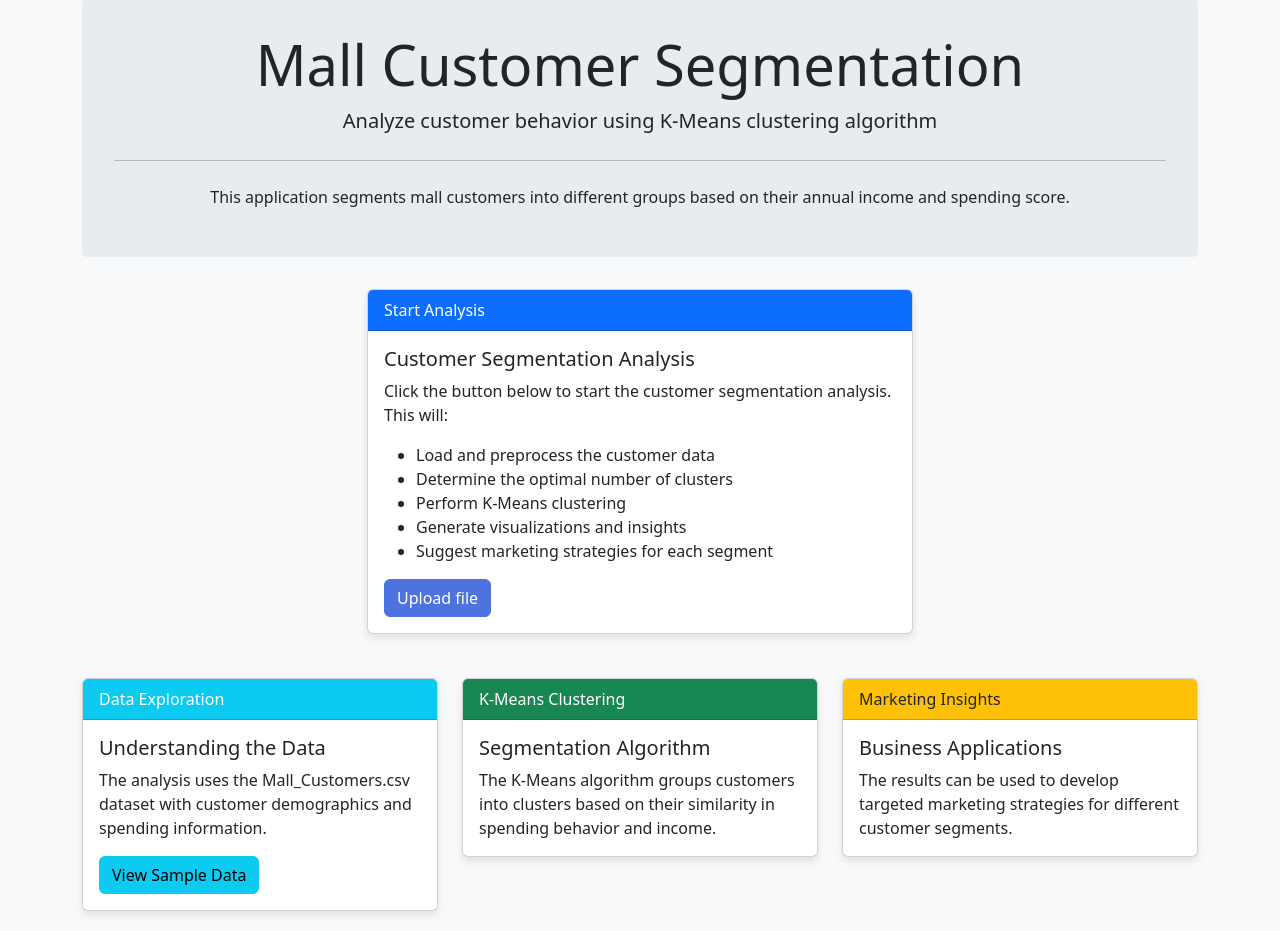
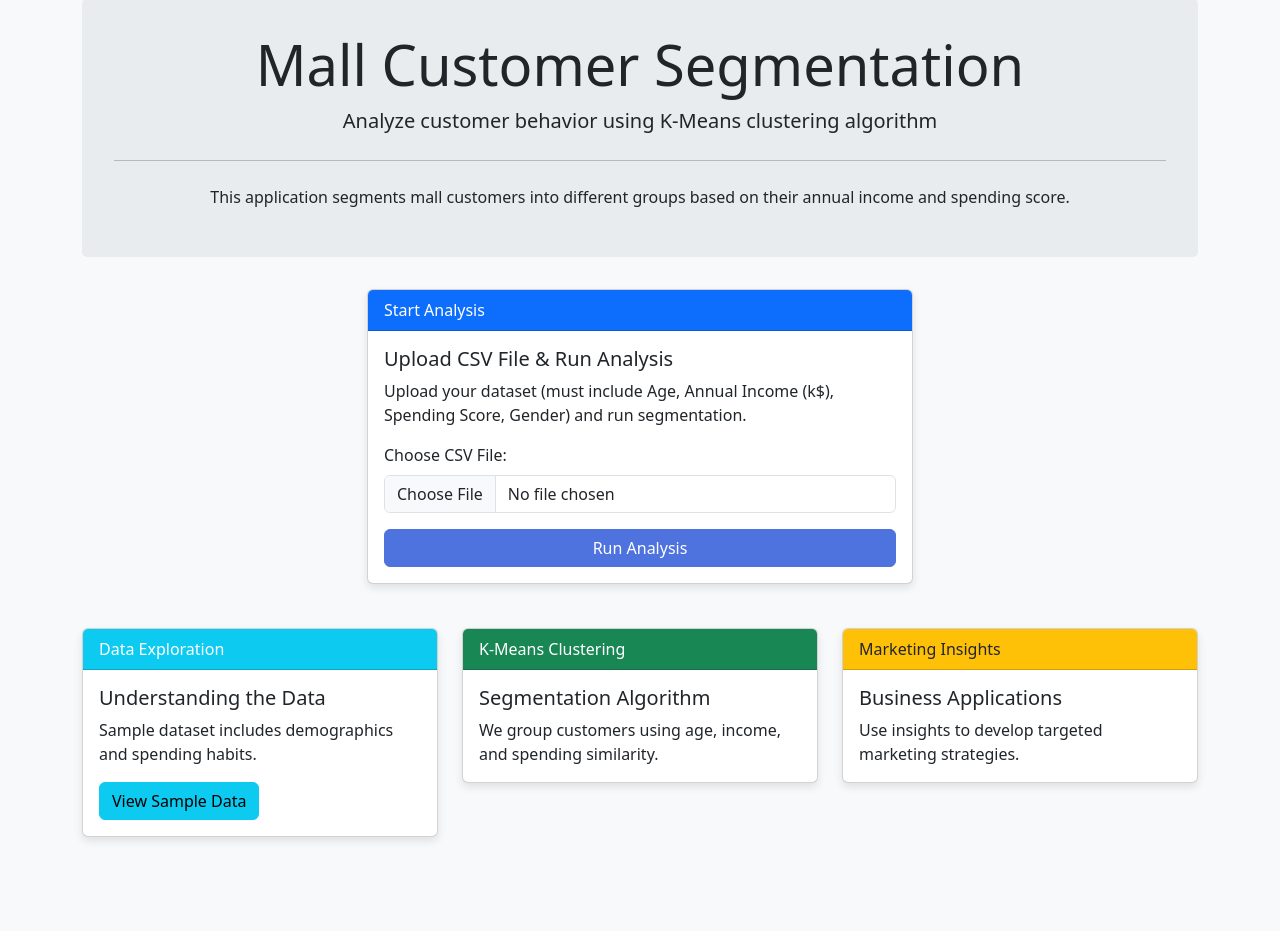
Before and after one commit to glaudinekorrie/project1, a Flask app: page / in a window 1280 px wide. Shown: the part 21-952 px from the top of the page. After the commit the page ends 862 px from the top, so only its background shows below. Run offline with Flask 3, Linux system fonts and the light colour scheme; some libraries are stand-ins or nearby versions.

Commit message:
Update index.html

```diff
--- a/mall_segmentation/templates/index.html
+++ b/mall_segmentation/templates/index.html
@@ -46,16 +46,19 @@
                         Start Analysis
                     </div>
                     <div class="card-body">
-                        <h5 class="card-title">Customer Segmentation Analysis</h5>
-                        <p class="card-text">Click the button below to start the customer segmentation analysis. This will:</p>
-                        <ul>
-                            <li>Load and preprocess the customer data</li>
-                            <li>Determine the optimal number of clusters</li>
-                            <li>Perform K-Means clustering</li>
-                            <li>Generate visualizations and insights</li>
-                            <li>Suggest marketing strategies for each segment</li>
-                        </ul>
-                        <button id="runAnalysisBtn" class="btn btn-primary btn-block">Upload file</button>
+                        <h5 class="card-title">Upload CSV File & Run Analysis</h5>
+                        <p class="card-text">Upload your dataset (must include Age, Annual Income (k$), Spending Score, Gender) and run segmentation.</p>
+
+                        <!-- Upload Form -->
+                        <form id="uploadForm" method="POST" enctype="multipart/form-data">
+                            <div class="mb-3">
+                                <label for="file" class="form-label">Choose CSV File:</label>
+                                <input class="form-control" type="file" name="file" id="file" accept=".csv" required>
+                            </div>
+                            <button type="submit" class="btn btn-primary btn-block w-100">Run Analysis</button>
+                        </form>
+
+                        <!-- Loading Indicator -->
                         <div id="loadingIndicator" class="mt-3 d-none">
                             <div class="d-flex justify-content-center">
                                 <div class="spinner-border text-primary" role="status">
@@ -69,71 +72,68 @@
             </div>
         </div>
 
+        <!-- Info Cards -->
         <div class="row mt-4">
             <div class="col-md-4">
                 <div class="card">
-                    <div class="card-header bg-info text-white">
-                        Data Exploration
-                    </div>
+                    <div class="card-header bg-info text-white">Data Exploration</div>
                     <div class="card-body">
                         <h5 class="card-title">Understanding the Data</h5>
-                        <p class="card-text">The analysis uses the Mall_Customers.csv dataset with customer demographics and spending information.</p>
+                        <p class="card-text">Sample dataset includes demographics and spending habits.</p>
                         <a href="/data" class="btn btn-info" target="_blank">View Sample Data</a>
                     </div>
                 </div>
             </div>
             <div class="col-md-4">
                 <div class="card">
-                    <div class="card-header bg-success text-white">
-                        K-Means Clustering
-                    </div>
+                    <div class="card-header bg-success text-white">K-Means Clustering</div>
                     <div class="card-body">
                         <h5 class="card-title">Segmentation Algorithm</h5>
-                        <p class="card-text">The K-Means algorithm groups customers into clusters based on their similarity in spending behavior and income.</p>
+                        <p class="card-text">We group customers using age, income, and spending similarity.</p>
                     </div>
                 </div>
             </div>
             <div class="col-md-4">
                 <div class="card">
-                    <div class="card-header bg-warning text-dark">
-                        Marketing Insights
-                    </div>
+                    <div class="card-header bg-warning text-dark">Marketing Insights</div>
                     <div class="card-body">
                         <h5 class="card-title">Business Applications</h5>
-                        <p class="card-text">The results can be used to develop targeted marketing strategies for different customer segments.</p>
+                        <p class="card-text">Use insights to develop targeted marketing strategies.</p>
                     </div>
                 </div>
             </div>
         </div>
     </div>
 
+    <!-- JS Scripts -->
     <script src="https://code.jquery.com/jquery-3.6.0.min.js"></script>
     <script src="https://cdn.jsdelivr.net/npm/bootstrap@5.3.0/dist/js/bootstrap.bundle.min.js"></script>
     <script>
-        $(document).ready(function() {
-            $('#runAnalysisBtn').click(function() {
-                // Show loading indicator
+        $(document).ready(function () {
+            $('#uploadForm').on('submit', function (e) {
+                e.preventDefault();
+
                 $('#loadingIndicator').removeClass('d-none');
-                $(this).prop('disabled', true);
 
-                // Call the API to run the analysis
+                var formData = new FormData(this);
+
                 $.ajax({
                     url: '/run-analysis',
                     type: 'POST',
-                    success: function(response) {
+                    data: formData,
+                    contentType: false,
+                    processData: false,
+                    success: function (response) {
                         if (response.status === 'success') {
-                            // Redirect to results page
                             window.location.href = '/results';
                         } else {
-                            alert('Error running analysis: ' + response.message);
+                            alert('Error: ' + response.message);
                             $('#loadingIndicator').addClass('d-none');
-                            $('#runAnalysisBtn').prop('disabled', false);
                         }
                     },
-                    error: function() {
-                        alert('Error communicating with the server');
+                    error: function () {
+                        alert('Server error. Please try again.');
                         $('#loadingIndicator').addClass('d-none');
-                        $('#runAnalysisBtn').prop('disabled', false);
                     }
                 });
             });
```
